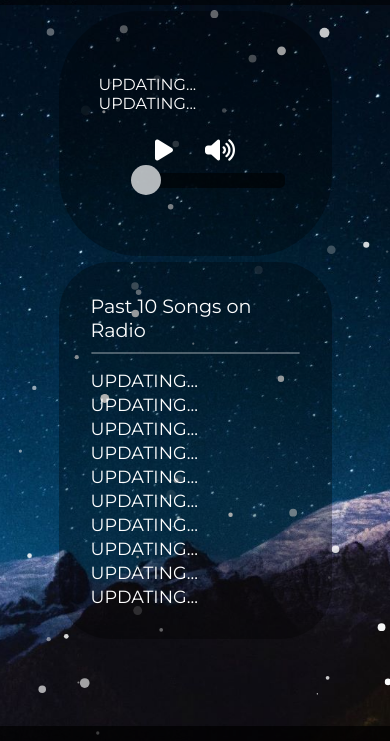
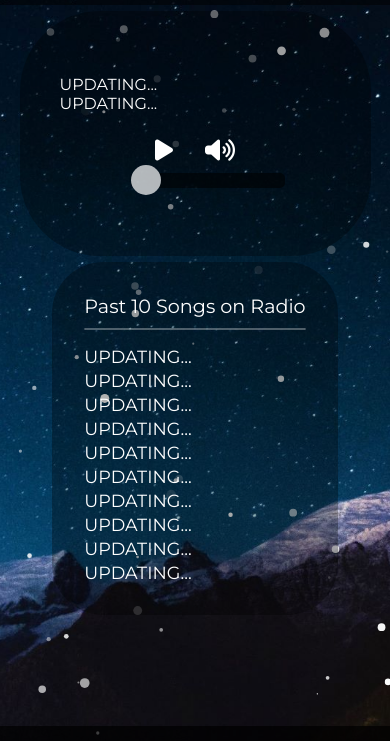
Before and after one commit to MariusTN/PulseRadio, a plain HTML site: page index.html in a window 390 px wide. Shown: the part 54-795 px from the top of the page. Drawn offline with nearby package versions, Linux system fonts and the light colour scheme.

Commit message:
Mobile Updates

```diff
--- a/style/main.css
+++ b/style/main.css
@@ -53,7 +53,6 @@ header a {
 .container {
   padding: 3rem;
   margin: 0 auto;
-  max-width: 70%;
 }
 
 .player {
@@ -101,7 +100,6 @@ header a {
 }
 
 .middle {
-  max-width: 70%;
   margin: 0 auto;
 }
 
@@ -211,9 +209,18 @@ footer a {
   cursor: pointer;
 }
 
+@media screen and (min-width: 1201px) {
+  .container {
+    width: 50%;
+  }
+  .middle {
+    width: 70%;
+  }
+}
+
 @media screen and (max-width: 1200px) {
   .container {
-    width: 100%;
+    width: 70%;
     margin: 0.4rem auto;
     padding: 0;
     max-height: 30%;
@@ -225,9 +232,7 @@ footer a {
     font-size: 1.4rem;
   }
   .middle {
-    width: auto;
-    min-height: 60%;
-    max-height: 70%;
+    width: 80%;
   }
   .middle .pss {
     font-size: 1.5rem;
@@ -237,9 +242,9 @@ footer a {
   }
 }
 
-@media screen and (max-width: 600px) {
+@media screen and (max-width: 700px) {
   .container {
-    width: 100%;
+    width: 90%;
     margin: 0.4rem auto;
     padding: 0;
     max-height: 30%;
@@ -253,8 +258,8 @@ footer a {
   .middle {
     font-size: 1rem;
     width: auto;
-    min-height: 60%;
-    max-height: 70%;
+    height: 60%;
+    width: 90%;
   }
   .middle .pss {
     font-size: 1.2rem;
```
